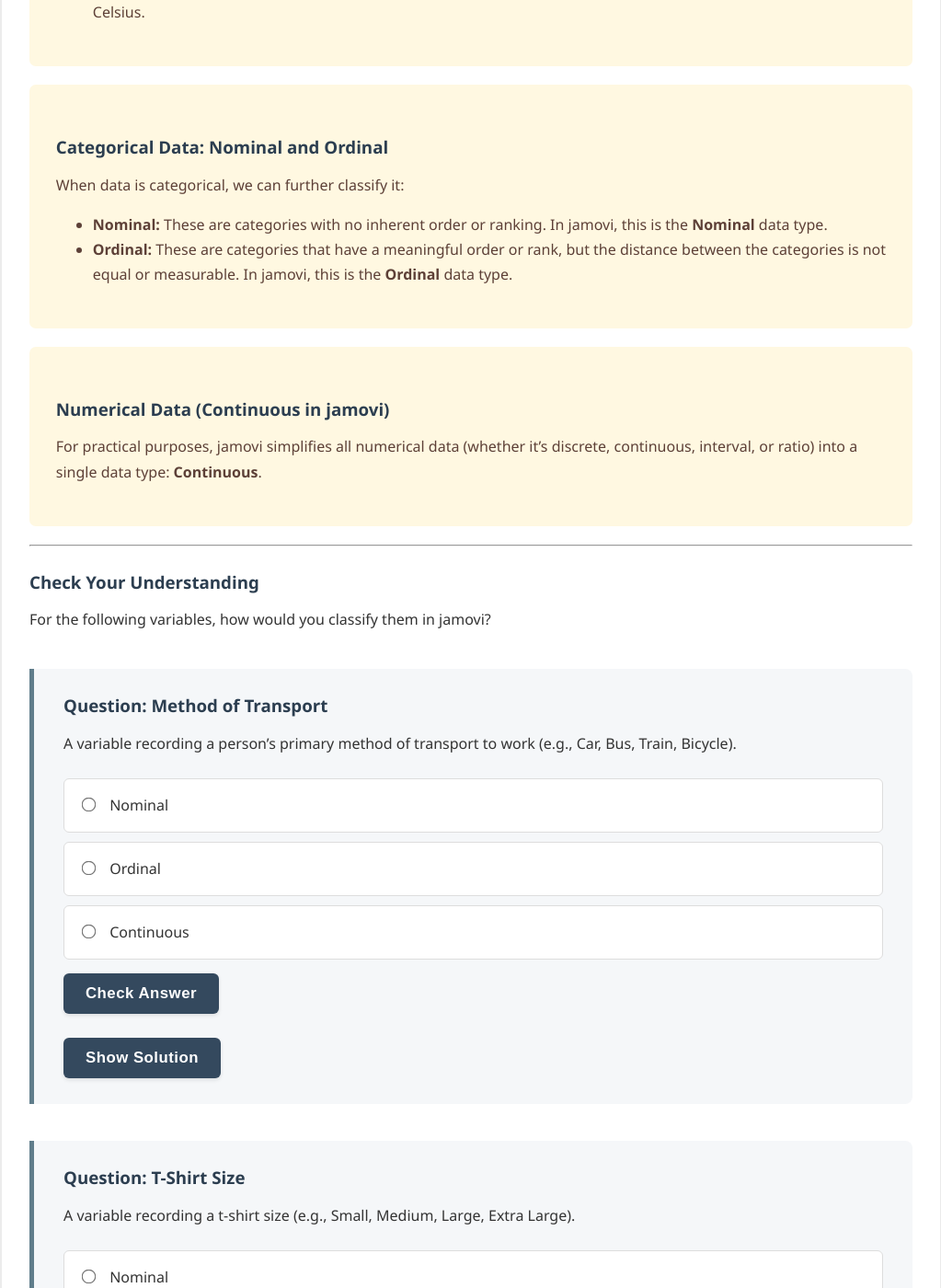
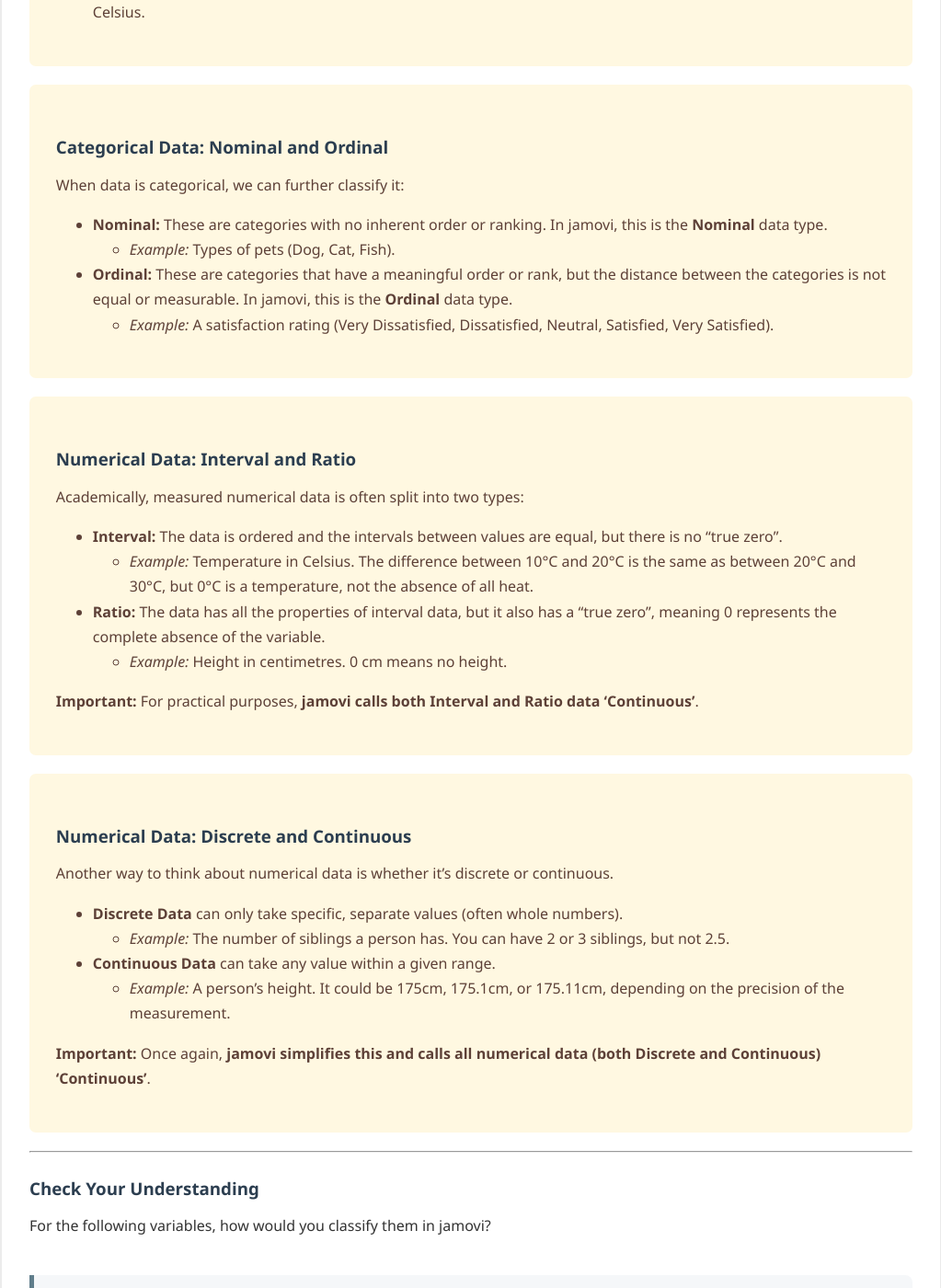
Before and after one commit to probe973/hsc-5066y, a Jekyll site: the page built from jamovi/getting-started/02-levels-of-data.md, in a window 1280 px wide and 1400 px high, scrolled down 477 px. Shown: the whole window at 92% size, without its empty margins (128-1151 px from the left). Built offline with Jekyll 4.4.1, drawn with Linux system fonts in a browser that asks for light colours.

Commit message:
Revise numerical data classifications in documentation
Updated classifications of numerical data types and their definitions.

```diff
--- a/jamovi/getting-started/02-levels-of-data.md
+++ b/jamovi/getting-started/02-levels-of-data.md
@@ -18,13 +18,38 @@ All data can be broadly split into two main types: **categorical** and **numeric
 When data is categorical, we can further classify it:
 
 *   **Nominal:** These are categories with no inherent order or ranking. In jamovi, this is the **Nominal** data type.
+    *   *Example:* Types of pets (Dog, Cat, Fish).
+
 *   **Ordinal:** These are categories that have a meaningful order or rank, but the distance between the categories is not equal or measurable. In jamovi, this is the **Ordinal** data type.
+    *   *Example:* A satisfaction rating (Very Dissatisfied, Dissatisfied, Neutral, Satisfied, Very Satisfied).
 </div>
 
 <div class="explanation" markdown="1">
-### Numerical Data (Continuous in jamovi)
+### Numerical Data: Interval and Ratio
 
-For practical purposes, jamovi simplifies all numerical data (whether it's discrete, continuous, interval, or ratio) into a single data type: **Continuous**.
+Academically, measured numerical data is often split into two types:
+
+*   **Interval:** The data is ordered and the intervals between values are equal, but there is no "true zero".
+    *   *Example:* Temperature in Celsius. The difference between 10°C and 20°C is the same as between 20°C and 30°C, but 0°C is a temperature, not the absence of all heat.
+
+*   **Ratio:** The data has all the properties of interval data, but it also has a "true zero", meaning 0 represents the complete absence of the variable.
+    *   *Example:* Height in centimetres. 0 cm means no height.
+
+**Important:** For practical purposes, **jamovi calls both Interval and Ratio data 'Continuous'**.
+</div>
+
+<div class="explanation" markdown="1">
+### Numerical Data: Discrete and Continuous
+
+Another way to think about numerical data is whether it's discrete or continuous.
+
+*   **Discrete Data** can only take specific, separate values (often whole numbers).
+    *   *Example:* The number of siblings a person has. You can have 2 or 3 siblings, but not 2.5.
+
+*   **Continuous Data** can take any value within a given range.
+    *   *Example:* A person's height. It could be 175cm, 175.1cm, or 175.11cm, depending on the precision of the measurement.
+
+**Important:** Once again, **jamovi simplifies this and calls all numerical data (both Discrete and Continuous) 'Continuous'**.
 </div>
 
 ---
```
